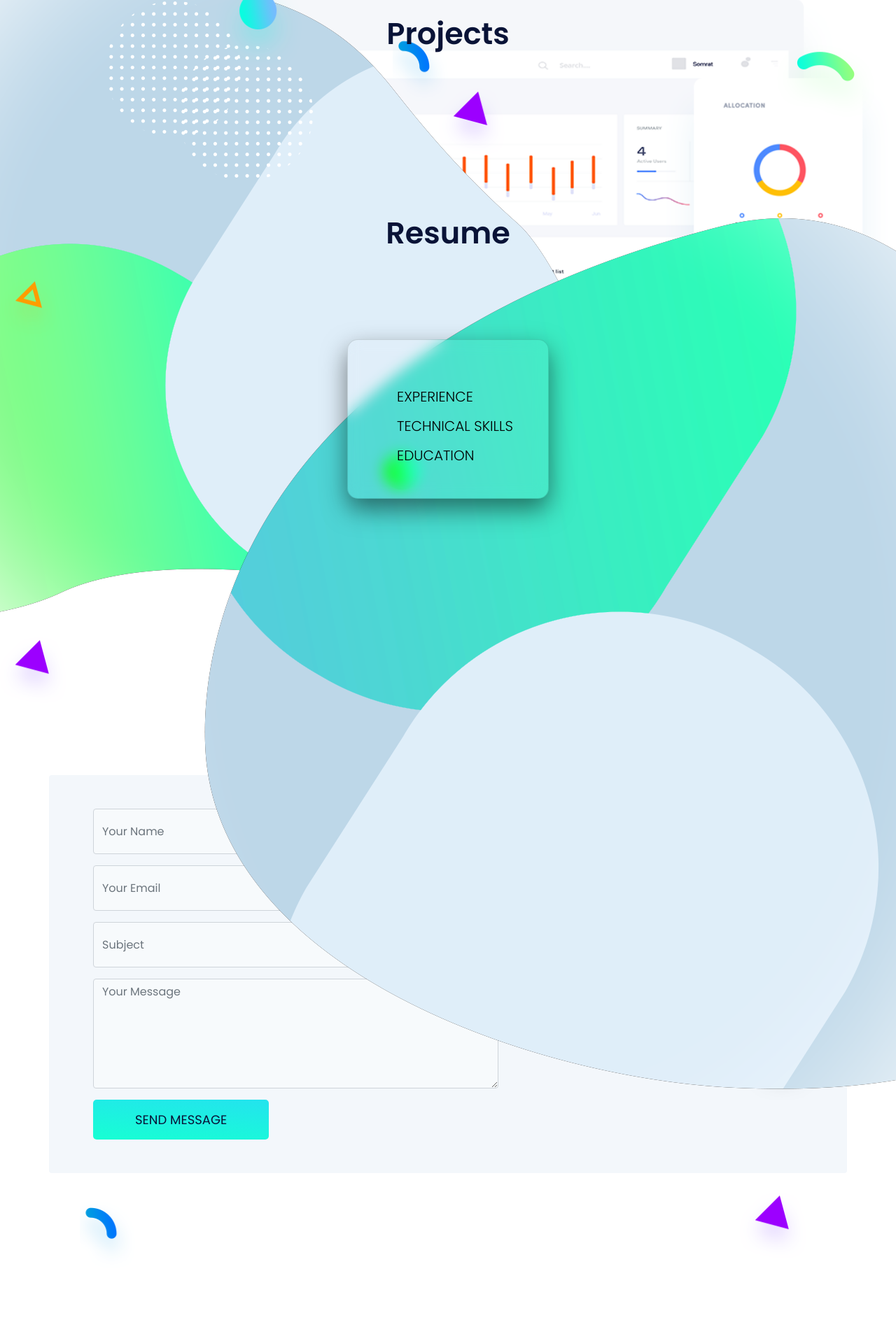
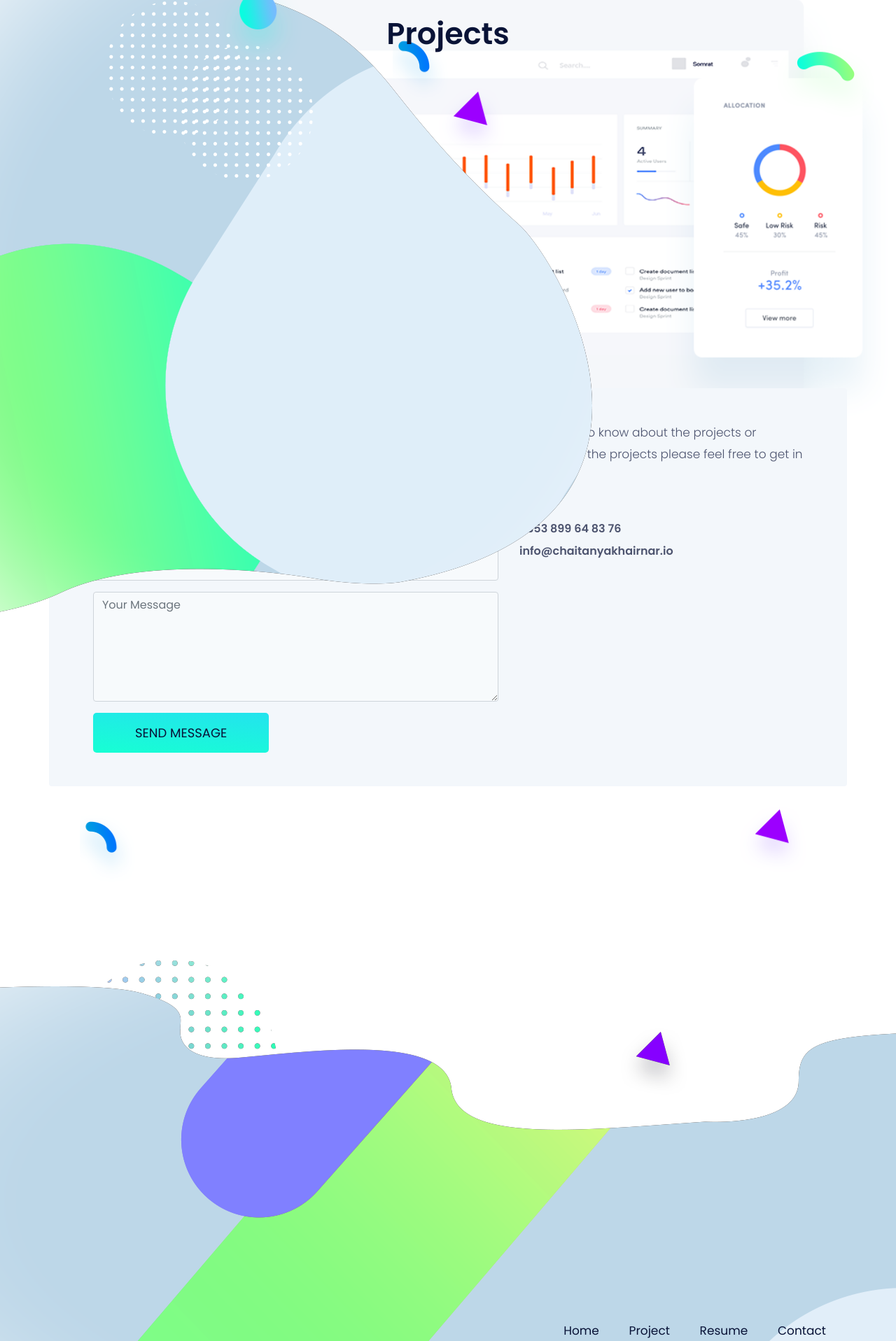
Before and after one commit to chaitanya-khairnar/python-django-portfolio, a Django app: page / in a window 1280 px wide. Shown: the part 881-2798 px from the top of the page at 70% size. Run offline with Django 3.2, Linux system fonts and the light colour scheme; data that the repository does not hold is empty; some libraries are stand-ins or nearby versions.

Commit message:
Update home.html remove resume

```diff
--- a/home/templates/home/home.html
+++ b/home/templates/home/home.html
@@ -87,113 +87,6 @@
         </section>
         <!-- End Project area -->
 
-        <!-- web resume -->
-        <section id="{{ inpage_links.resume }}" class="web-resume">
-            <div class="container">
-                <div class="col-lg-12 text-center">
-                    <h2 class="section-title">Resume</h2>
-                    <p class="mb-100">
-
-                    </p>
-                </div>
-                <div class="card">
-                    <div class="content">
-                        {% for general_info in general_info %}
-                        <div class="resumeBxTitle">
-                            <h3>{{ general_info.first_name }} {{ general_info.last_name }}</h3>
-                        </div>
-                        <div class="resumeBxMatter">
-                            <h5>{{ general_info.location | safe}} | {{ general_info.contact_num | safe}} | {{ general_info.e_mail| safe}}</h5>
-                        </div>
-                        <div class="sociallinks">
-                            <div class="resumeimgBx">
-                                {% if general_info.linkedin %}
-                                    <a href="{{ general_info.linkedin }}">
-                                        <svg xmlns="http://www.w3.org/2000/svg" viewBox="0 0 24 24" data-supported-dps="24x24" fill="currentColor" class="mercado-match" width="24" height="24" focusable="false">
-                                            <path d="M20.5 2h-17A1.5 1.5 0 002 3.5v17A1.5 1.5 0 003.5 22h17a1.5 1.5 0 001.5-1.5v-17A1.5 1.5 0 0020.5 2zM8 19H5v-9h3zM6.5 8.25A1.75 1.75 0 118.3 6.5a1.78 1.78 0 01-1.8 1.75zM19 19h-3v-4.74c0-1.42-.6-1.93-1.38-1.93A1.74 1.74 0 0013 14.19a.66.66 0 000 .14V19h-3v-9h2.9v1.3a3.11 3.11 0 012.7-1.4c1.55 0 3.36.86 3.36 3.66z"></path>
-                                        </svg>
-                                    </a>
-                                {% endif %}
-                            </div>
-                            <div class="resumeButton">
-                                <a href="{{ general_info.resume.url }}">Download CV</a>
-                            </div>
-                        </div>
-                        <div class="contentBxTitle">
-                            <h3>Summary</h3>
-                        </div>
-                        <div class="contentBxMatter">
-                            <h5>{{ general_info.resume_summary | safe}}</h5>
-                        </div>
-                        {% endfor %}
-                        <div class="contentBxTitle">
-                                <h3>Experience</h3>
-                        </div>
-                        {% for job in jobs.all %}
-                            <div class="row">
-                                <div class="contentBxCompanyName">
-                                    <h5>{{ job.designation}}</h5>
-
-                                </div>
-                                <div class="date">
-                                    <h5>{{job.from_date|date:'M Y'}} - {{job.to_date|date:'M Y'}}</h5>
-                                </div>
-                            </div>
-                            <div class="contentBxCompanyName">
-                                <h5>{{ job.company_name}} - {{job.job_location}}</h5>
-                            </div>
-                            <div class="contentBxMatter">
-                                <h5>{{ job.in_job_experience | safe}}</h5>
-                            </div>
-                        {% endfor %}
-
-                        <div class="contentBxTitle">
-                            <h3>Technical skills</h3>
-                        </div>
-                        {% for general_info in general_info.all %}
-                            <div class="contentBxMatter">
-                                <h5>
-                                    {{ general_info.technical_skills | safe }}
-                                </h5>
-                            </div>
-                        {% endfor %}
-
-                        <div class="contentBxTitle">
-                            <h3>Education</h3>
-                        </div>
-                        {% for education in education.all %}
-                            <div class="row">
-                                <div class="contentBxCompanyName">
-                                    <h5>
-                                        {{ education.course | safe }}
-                                    </h5>
-                                </div>
-                                <div class="date">
-                                    <h5>{{ education.start_year }} - {{ education.finish_year }}</h5>
-                                </div>
-                            </div>
-                            <div class="row">
-                                <div class="contentBxMatter">
-                                    <h5>
-                                        {{ education.university }} <br><br>
-                                        {% if education.subjects %}
-                                            Subjects: {{ education.subjects }}
-                                        {% endif %}
-                                    </h5>
-                                </div>
-                            </div>
-                        {% endfor %}
-                    </div>
-                </div>
-            </div>
-            <!-- background image -->
-            <img class="img-fluid resume-bg" src="{% static 'images/backgrounds/service-bg.png' %}" alt="resume-bg">
-            <!-- background shapes -->
-            <img class="service-bg-shape-1 up-down-animation" src="{% static 'images/background-shape/yellow-triangle.png' %}" alt="background-shape">
-            <img class="service-bg-shape-2 up-down-animation" src="{% static 'images/background-shape/seo-ball-2.png' %}" alt="background-shape">
-        </section>
-        <!-- end web resume -->
-
         <!-- Contact Me -->
         <section id="{{ inpage_links.contact }}" class="section-lg contact">
                 <div class="container">
```
